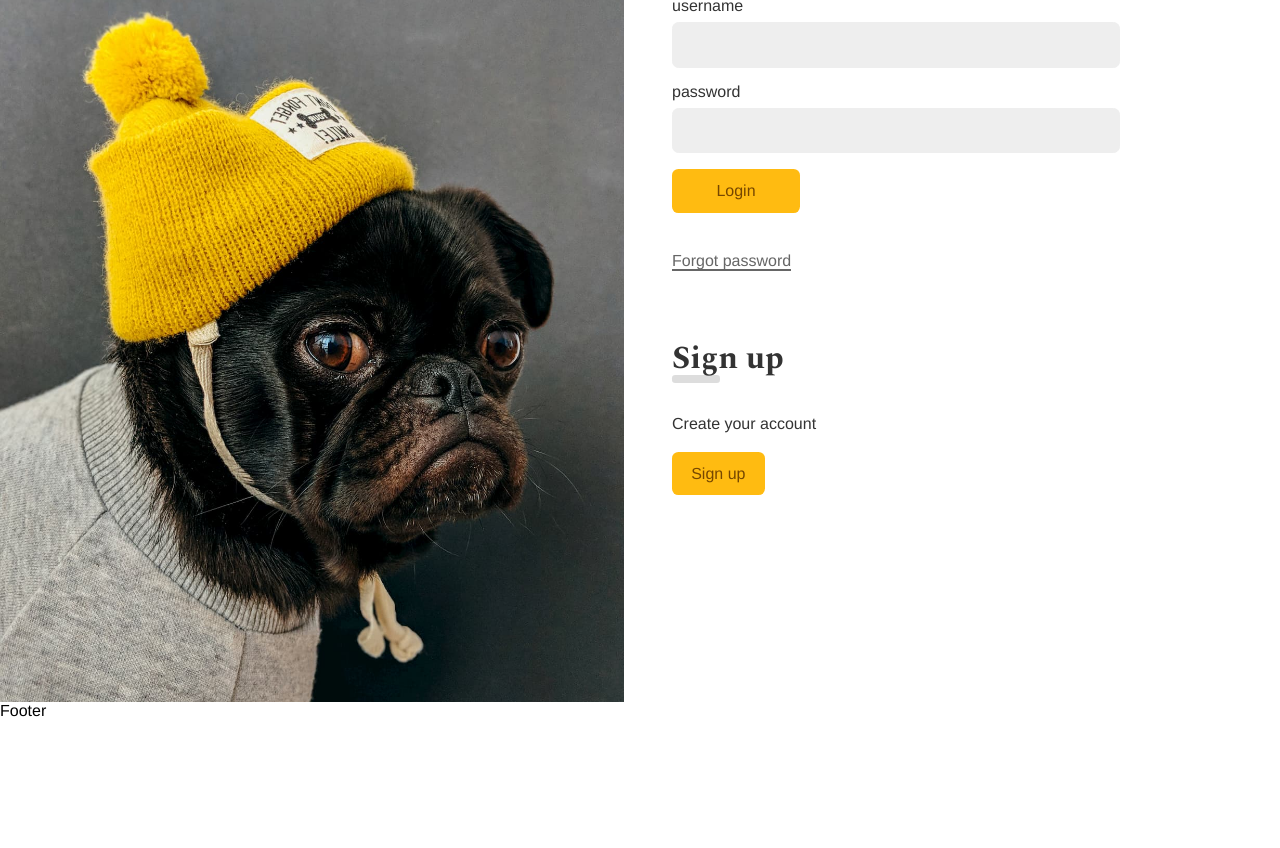
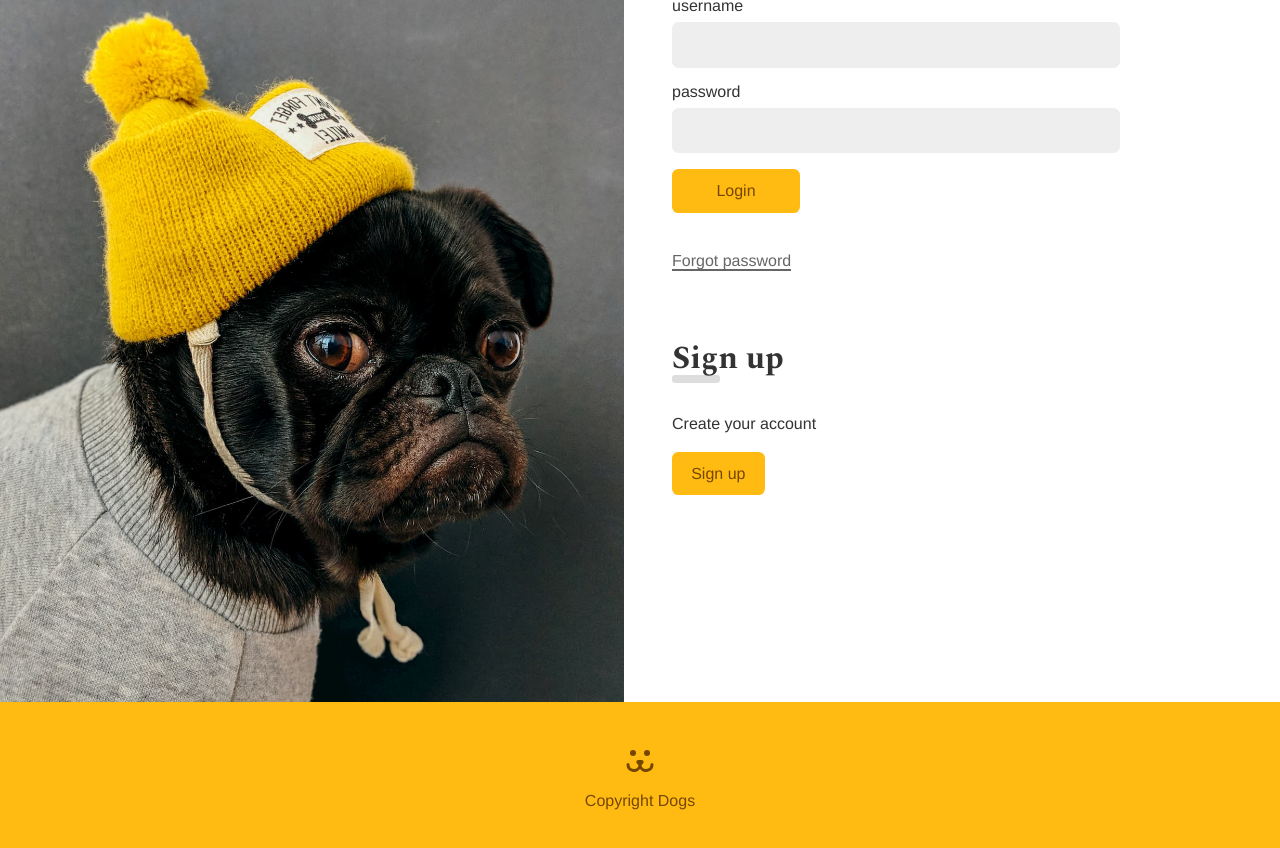
Before and after one commit to meanifreitas/dogs, a React (Vite) app: page /login in a window 1280 px wide. Shown: the part 162-1010 px from the top of the page. Before the commit the page ends 882 px from the top, so only its background shows below. Built offline with nearby package versions, Linux system fonts and the light colour scheme.

Commit message:
Footer component

```diff
--- a/src/App.css
+++ b/src/App.css
@@ -97,3 +97,13 @@ a {
     transform: initial;
   }
 }
+
+.App {
+  display: flex;
+  flex-direction: column;
+  min-height: calc(100vh + 3rem);
+}
+
+.AppBody {
+  flex: 1
+}
--- a/src/App.jsx
+++ b/src/App.jsx
@@ -15,10 +15,11 @@ function App() {
 
   return (
     <>
-     <div>
+     <div className='App'>
        <BrowserRouter>
        <UserStorage>
           <Header />
+          <main className='AppBody'>
             <Routes>
               <Route path='/' element={<Home />}/>
               <Route path='login/*' element={<Login />}/>
@@ -27,6 +28,7 @@ function App() {
               <Route path='profile/:user' element={<UserProfile />}/>
               <Route path='*' element={<NotFound />}/>
             </Routes>
+          </main>
           <Footer />
         </UserStorage>
        </BrowserRouter>
--- a/src/Components/Footer.jsx
+++ b/src/Components/Footer.jsx
@@ -1,9 +1,13 @@
 import React from 'react';
 import styles from './Footer.module.css';
+import DogsFooter from '../Assets/dogs-footer.svg?react';
 
 const Footer = () => {
   return (
-    <footer className={styles.footer}>Footer</footer>
+    <footer className={styles.footer}>
+      <DogsFooter />
+      <p>Copyright Dogs</p>
+    </footer>
   );
 }
 
--- a/src/Components/Footer.module.css
+++ b/src/Components/Footer.module.css
@@ -0,0 +1,11 @@
+.footer {
+  background: var(--yellow);
+  padding: 3rem 1rem 0 1rem;
+  height: 10rem;
+  text-align: center;
+}
+
+.footer p {
+  margin-top: 1rem;
+  color: var(--dark-yellow)
+}
```
Lines whose indentation alone changed are shown as unchanged.
